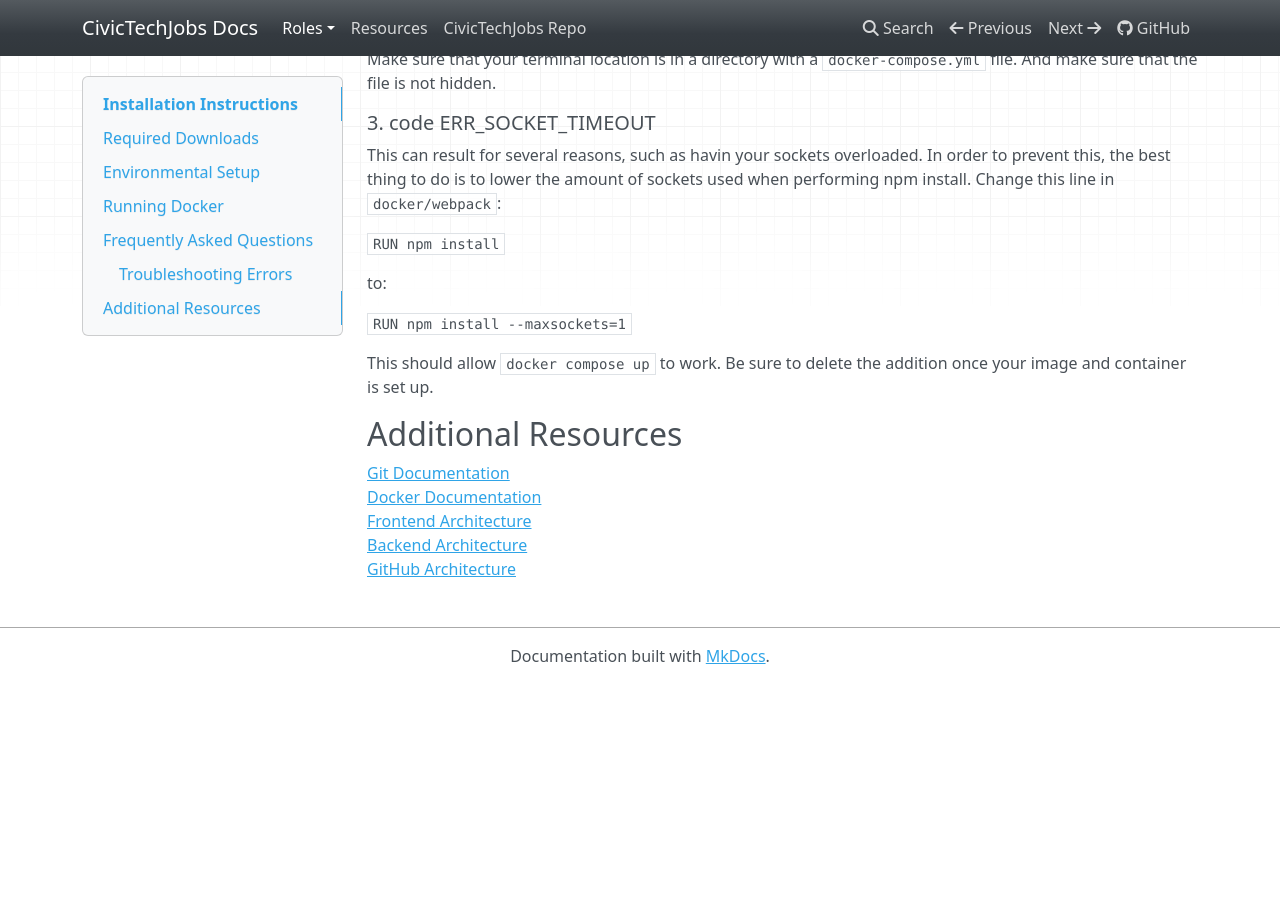
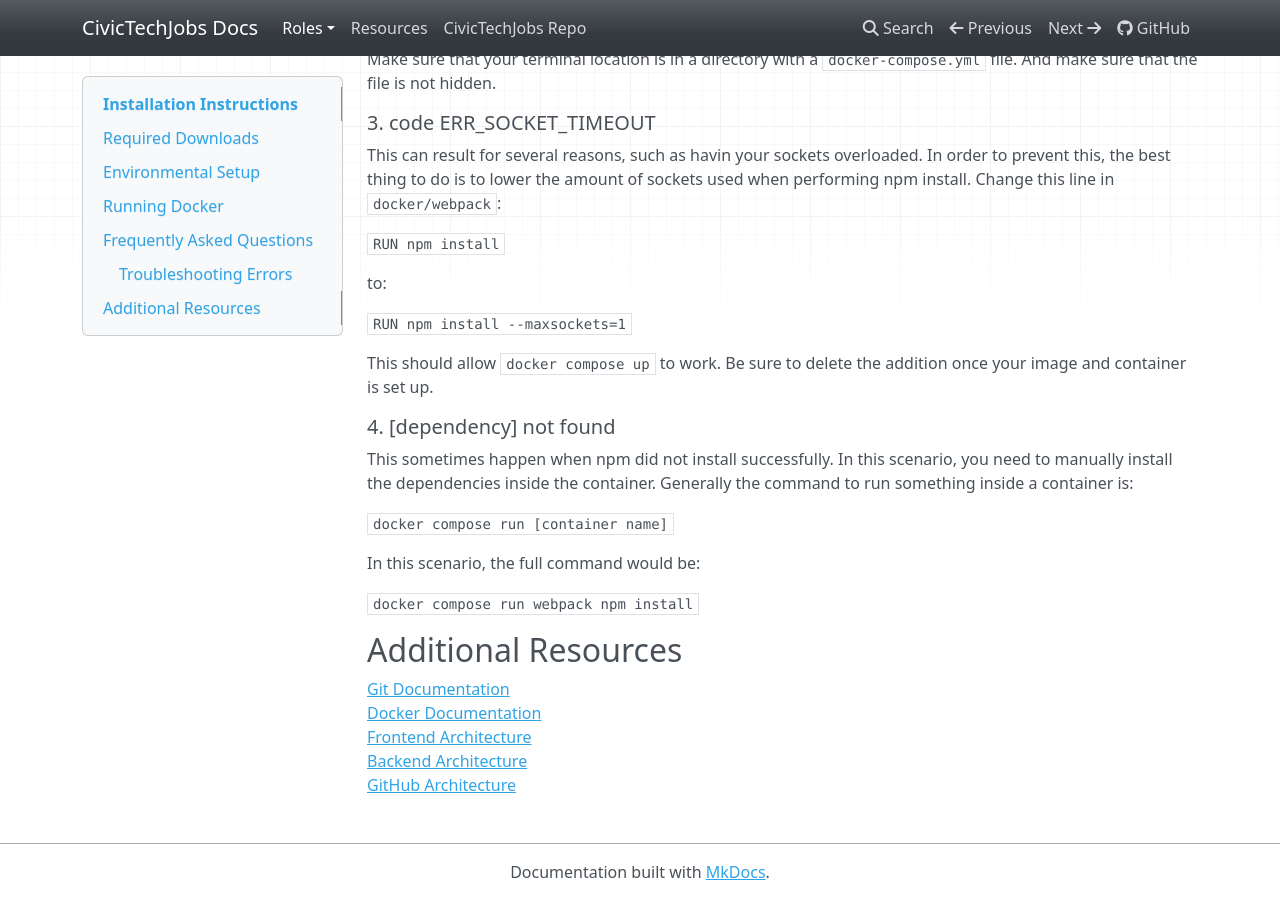
Before and after one commit to Aveline-art/CivicTechJobs-Documentation-Test, an MkDocs documentation site: the page built from docs/developer/installation.md, in a window 1280 px wide and 900 px high, scrolled down 1135 px. Built offline with MkDocs 1.6.1, drawn with Linux system fonts in a browser that asks for light colours; nearby versions of some CDN libraries; before the commit the page ends 1819 px from its top, so only the background shows below that.

Commit message:
added more errors

```diff
--- a/docs/developer/installation.md
+++ b/docs/developer/installation.md
@@ -54,6 +54,16 @@ to:
 
 This should allow `docker compose up` to work. Be sure to delete the addition once your image and container is set up.
 
+##### 4. [dependency] not found
+
+This sometimes happen when npm did not install successfully. In this scenario, you need to manually install the dependencies inside the container. Generally the command to run something inside a container is:
+
+`docker compose run [container name]`
+
+In this scenario, the full command would be:
+
+`docker compose run webpack npm install`
+
 
 ## Additional Resources
 [Git Documentation](https://git-scm.com/doc)<br>
```
